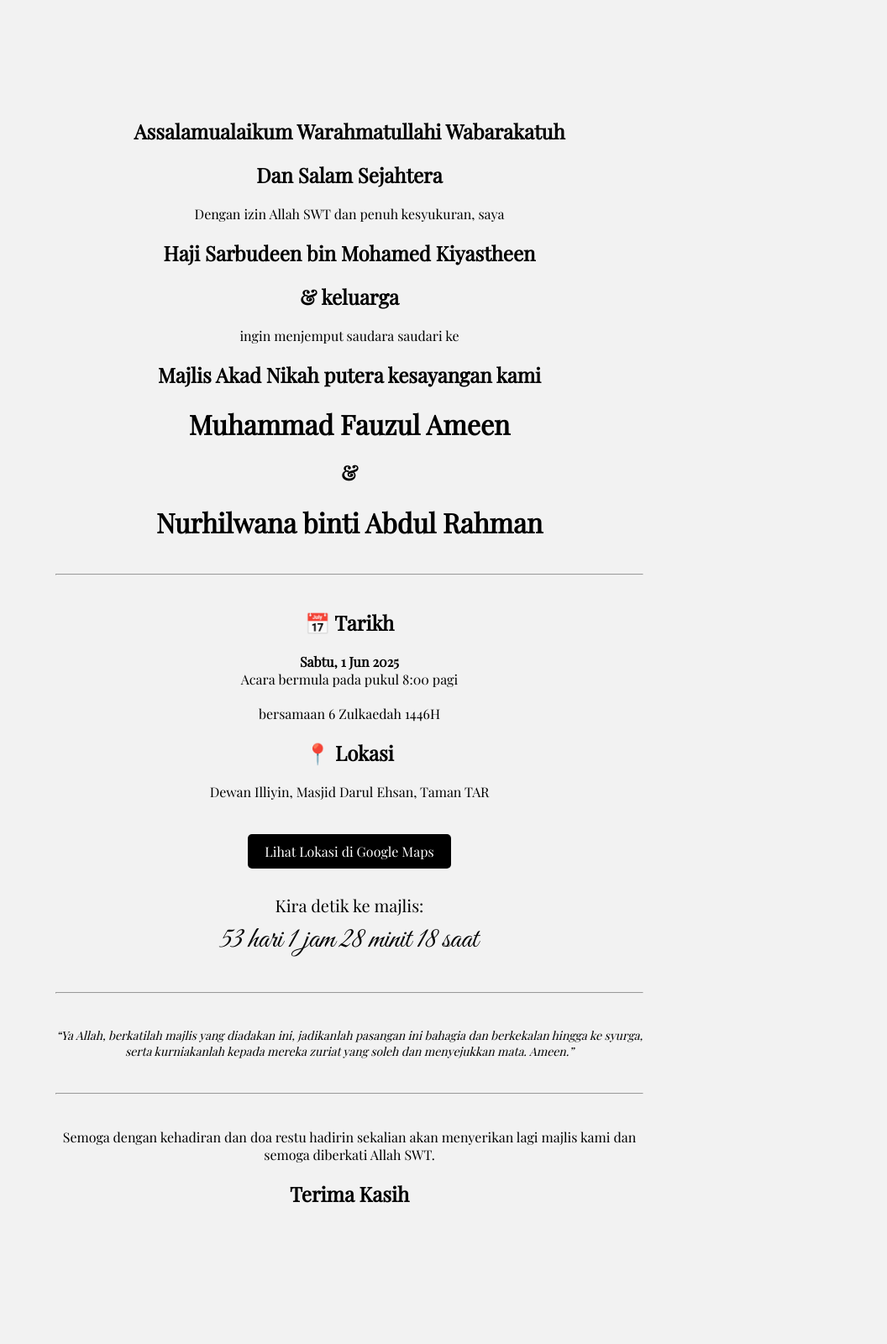
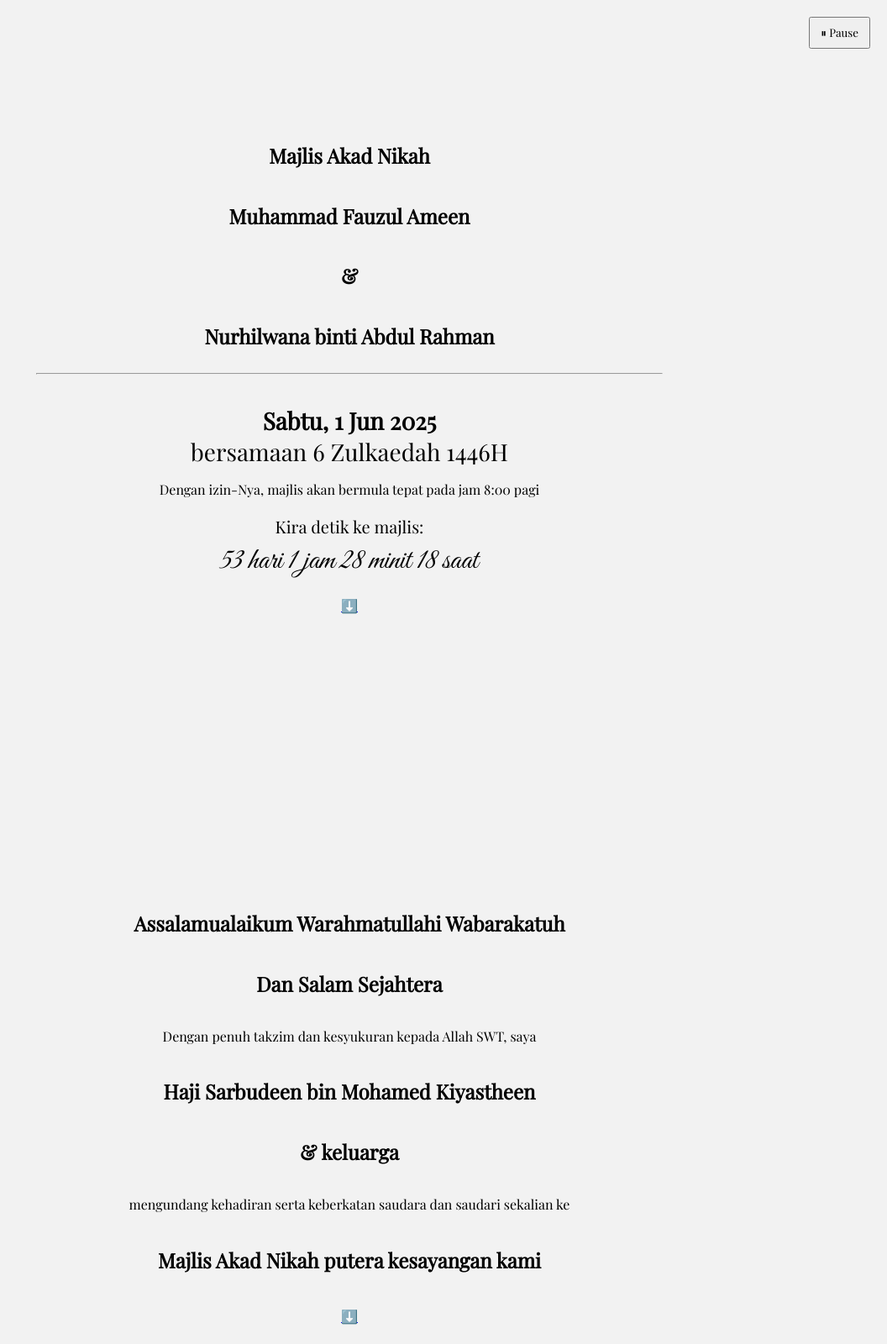
Before and after one commit to ameensarbudeen/akad-nikah, a plain HTML site: page index.html in a window 1280 px wide. Shown: the top 1600 px of the page at 84% size, without its empty margins (224-1280 px from the left). Before the commit the page ends 1577 px from the top, so only its background shows below. Drawn offline with nearby package versions, Linux system fonts and the light colour scheme; a web font is replaced by a local one.

Commit message:
updated last 9/4/2025

```diff
--- a/index.html
+++ b/index.html
@@ -7,6 +7,7 @@
   <link href="https://fonts.googleapis.com/css2?family=Playfair+Display:ital,wght@0,400;1,400&display=swap" rel="stylesheet">
   <link href="https://fonts.googleapis.com/css2?family=PT+Sans+Narrow&display=swap" rel="stylesheet">
   <link href="https://fonts.googleapis.com/css2?family=Great+Vibes&display=swap" rel="stylesheet">
+  <link href="https://fonts.googleapis.com/css2?family=Dancing+Script&display=swap" rel="stylesheet">
   <style>
     body {
       margin: 0;
@@ -15,12 +16,25 @@
       background-color: #f2f2f2;
       color: #000;
     }
-    .container {
-      max-width: 700px;
-      margin: 100px auto;
-      padding: 20px;
+    html, body {
+      margin: 0;
+      padding: 0;
+      scroll-snap-type: y mandatory;
+      overflow-y: scroll;
+      scroll-behavior: smooth;
+    }
+
+    .full-section {
+      height: 100vh;
+      padding: 40px 20px;
+      display: flex;
+      flex-direction: column;
+      justify-content: center;
+      align-items: center;
+      scroll-snap-align: start;
       text-align: center;
     }
+
     h1, h2, p {
       margin-bottom: 20px;
     }
@@ -44,45 +58,59 @@
       font-family: 'Great Vibes', cursive;
       font-size: 36px;
     }
+    .date-highlight {
+      font-family: 'Playfair Display', serif;
+      font-size: 28px;
+      margin-bottom: 0;
+    }
   </style>
 </head>
 <body>
-  <div class="container">
-    <h2>Assalamualaikum Warahmatullahi Wabarakatuh</h2>
-    <h2>Dan Salam Sejahtera</h2>
-    <p>Dengan izin Allah SWT dan penuh kesyukuran, saya</p>
-    <h2>Haji Sarbudeen bin Mohamed Kiyastheen</h2>
-    <h2>& keluarga</h2>
-    <p>ingin menjemput saudara saudari ke</p>
-    <h2>Majlis Akad Nikah putera kesayangan kami</h2>
+  <div id="audio-controls" style="position: fixed; top: 20px; right: 20px; z-index: 9999;">
+    <button id="toggleAudio" style="padding: 8px 12px; font-family: 'Playfair Display', serif;">⏸ Pause</button>
+  </div>
 
+  <section class="full-section" id="section1">
+    <h2>Majlis Akad Nikah</h2>
     <h1>Muhammad Fauzul Ameen</h1>
     <h2>&</h2>
     <h1>Nurhilwana binti Abdul Rahman</h1>
+    <hr style="width: 60%;">
+    <p class="date-highlight"><strong>Sabtu, 1 Jun 2025</strong><br>bersamaan 6 Zulkaedah 1446H</p>
+    <p>Dengan izin-Nya, majlis akan bermula tepat pada jam 8:00 pagi</p>
+    <div id="countdown"></div>
+    <a href="#section2" style="margin-top: 20px;">⬇️</a>
+  </section>
 
-    <hr style="margin: 40px 0;">
+  <section class="full-section" id="section2">
+    <h2>Assalamualaikum Warahmatullahi Wabarakatuh</h2>
+    <h2>Dan Salam Sejahtera</h2>
+    <p>Dengan penuh takzim dan kesyukuran kepada Allah SWT, saya</p>
+    <h2>Haji Sarbudeen bin Mohamed Kiyastheen</h2>
+    <h2>& keluarga</h2>
+    <p>mengundang kehadiran serta keberkatan saudara dan saudari sekalian ke</p>
+    <h2>Majlis Akad Nikah putera kesayangan kami</h2>
+    <a href="#section3" style="margin-top: 20px;">⬇️</a>
+  </section>
 
-    <h2>📅 Tarikh</h2>
-    <p><strong>Sabtu, 1 Jun 2025</strong><br>Acara bermula pada pukul 8:00 pagi</p>
-    <p>bersamaan 6 Zulkaedah 1446H</p>
-
+  <section class="full-section" id="section3">
     <h2>📍 Lokasi</h2>
     <p>Dewan Illiyin, Masjid Darul Ehsan, Taman TAR</p>
     <a href="https://maps.app.goo.gl/V5Ex2vS6THL22S5n6" target="_blank" class="btn">Lihat Lokasi di Google Maps</a>
+    <br><br>
+    <h2>🎽 Pakaian</h2>
+    <p>Sopan dan menepati adab serta kesucian rumah Allah</p>
+    <a href="#section4" style="margin-top: 20px;">⬇️</a>
+  </section>
 
-    <div id="countdown" style="font-size: 28px; margin-top: 30px; margin-bottom: 30px;"></div>
-
-    <hr style="margin: 40px 0;">
-
-    <p style="font-style: italic; font-size: 14px;">
+  <section class="full-section" id="section4">
+    <p style="font-style: italic; font-size: 14px; max-width: 500px;">
       “Ya Allah, berkatilah majlis yang diadakan ini, jadikanlah pasangan ini bahagia dan berkekalan hingga ke syurga, serta kurniakanlah kepada mereka zuriat yang soleh dan menyejukkan mata. Ameen.”
     </p>
-    <hr style="margin: 40px 0;">
-    <p>Semoga dengan kehadiran dan doa restu hadirin sekalian akan menyerikan lagi majlis kami dan semoga diberkati Allah SWT.</p>
+    <hr style="width: 60%;">
+    <p>Semoga kehadiran dan doa restu para tetamu yang budiman menyemarakkan lagi keberkatan majlis ini serta dikurniakan limpahan rahmat daripada Allah SWT.</p>
     <h2>Terima Kasih</h2>
-  </div>
-  <!-- Hidden play trigger -->
-  <button id="playBtn" style="display: none;">Play</button>
+  </section>
 
   <audio id="bgMusic" autoplay loop>
     <source src="weddingagain.mp3" type="audio/mpeg">
@@ -90,20 +118,46 @@
   </audio>
 
   <script>
+    const bgMusic = document.getElementById("bgMusic");
+    const toggleBtn = document.getElementById("toggleAudio");
+    let isPlaying = false;
+
     window.addEventListener("DOMContentLoaded", () => {
-      const playBtn = document.getElementById("playBtn");
-      const bgMusic = document.getElementById("bgMusic");
+      bgMusic.volume = 0.05;
 
-      // Some browsers block autoplay, so we simulate a click
-      playBtn.click();
+      // Try to autoplay
+      bgMusic.play().then(() => {
+        isPlaying = true;
+        toggleBtn.textContent = "⏸ Pause";
+      }).catch(() => {
+        isPlaying = false;
+        toggleBtn.textContent = "▶️ Play";
+      });
 
-      // Attempt to play again after user interacts (best effort fallback)
+      // Fallback: attempt play on first user interaction
       document.body.addEventListener("click", () => {
-        bgMusic.play().catch(() => {});
+        if (!isPlaying) {
+          bgMusic.play().then(() => {
+            isPlaying = true;
+            toggleBtn.textContent = "⏸ Pause";
           });
+        }
+      }, { once: true });
     });
-  </script>
-  <script>
+
+    toggleBtn.addEventListener("click", () => {
+      if (isPlaying) {
+        bgMusic.pause();
+        toggleBtn.textContent = "▶️ Play";
+      } else {
+        bgMusic.play().then(() => {
+          toggleBtn.textContent = "⏸ Pause";
+        });
+      }
+      isPlaying = !isPlaying;
+    });
+
+    // Countdown timer
     const countdownDate = new Date("June 1, 2025 08:00:00").getTime();
     const countdownEl = document.getElementById("countdown");
     const timer = setInterval(() => {
```
Lines whose indentation alone changed are shown as unchanged.
